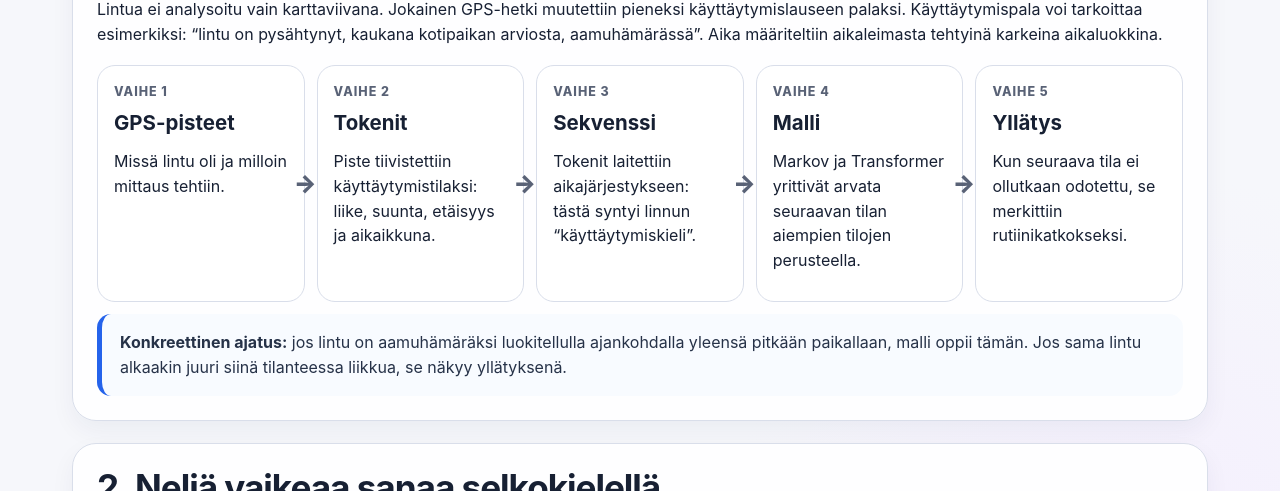
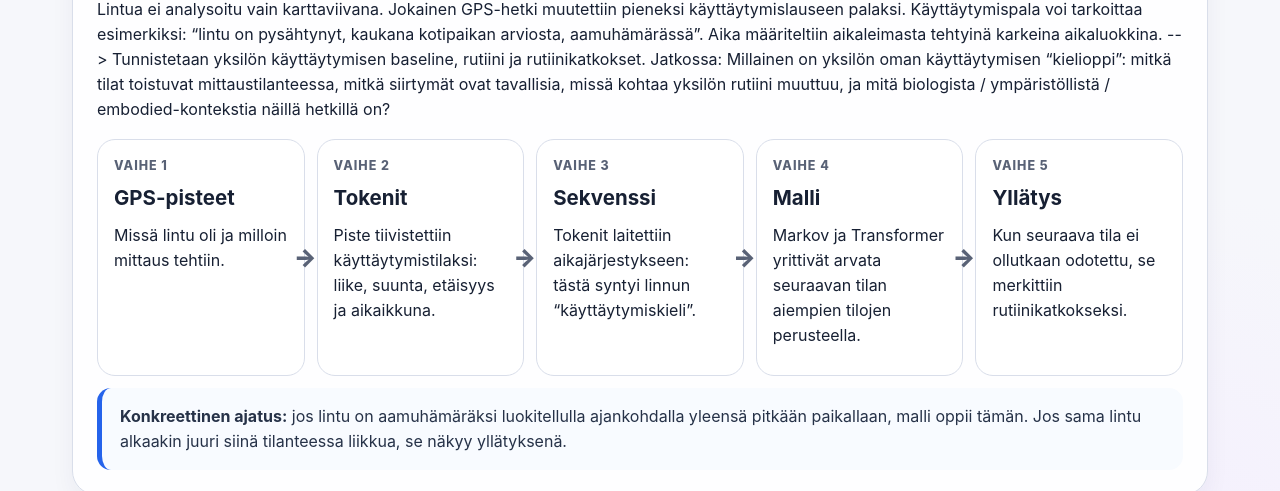
Before and after one commit to NinaLista/Animal1, a plain HTML site: page index.html in a window 1280 px wide. Shown: the part 609-1100 px from the top of the page. Drawn offline with Linux system fonts and the light colour scheme.

Commit message:
Update index.html

```diff
--- a/index.html
+++ b/index.html
@@ -200,7 +200,8 @@
 
 <section class="card">
   <h2>1. Mitä oikeastaan tarkasteltiin?</h2>
-  <p>Lintua ei analysoitu vain karttaviivana. Jokainen GPS-hetki muutettiin pieneksi käyttäytymislauseen palaksi. Käyttäytymispala voi tarkoittaa esimerkiksi: “lintu on pysähtynyt, kaukana kotipaikan arviosta, aamuhämärässä”. Aika määriteltiin aikaleimasta tehtyinä karkeina aikaluokkina.</p>
+  <p>Lintua ei analysoitu vain karttaviivana. Jokainen GPS-hetki muutettiin pieneksi käyttäytymislauseen palaksi. Käyttäytymispala voi tarkoittaa esimerkiksi: “lintu on pysähtynyt, kaukana kotipaikan arviosta, aamuhämärässä”. Aika määriteltiin aikaleimasta tehtyinä karkeina aikaluokkina. -->
+Tunnistetaan yksilön käyttäytymisen baseline, rutiini ja rutiinikatkokset. Jatkossa: Millainen on yksilön oman käyttäytymisen “kielioppi”: mitkä tilat toistuvat mittaustilanteessa, mitkä siirtymät ovat tavallisia, missä kohtaa yksilön rutiini muuttuu, ja mitä biologista / ympäristöllistä / embodied-kontekstia näillä hetkillä on? </p>
   <div class="flow" aria-label="Analyysiputki">
     <div class="flow-step"><div class="kicker">Vaihe 1</div><h3>GPS-pisteet</h3><p>Missä lintu oli ja milloin mittaus tehtiin.</p></div>
     <div class="flow-step"><div class="kicker">Vaihe 2</div><h3>Tokenit</h3><p>Piste tiivistettiin käyttäytymistilaksi: liike, suunta, etäisyys ja aikaikkuna.</p></div>
```
